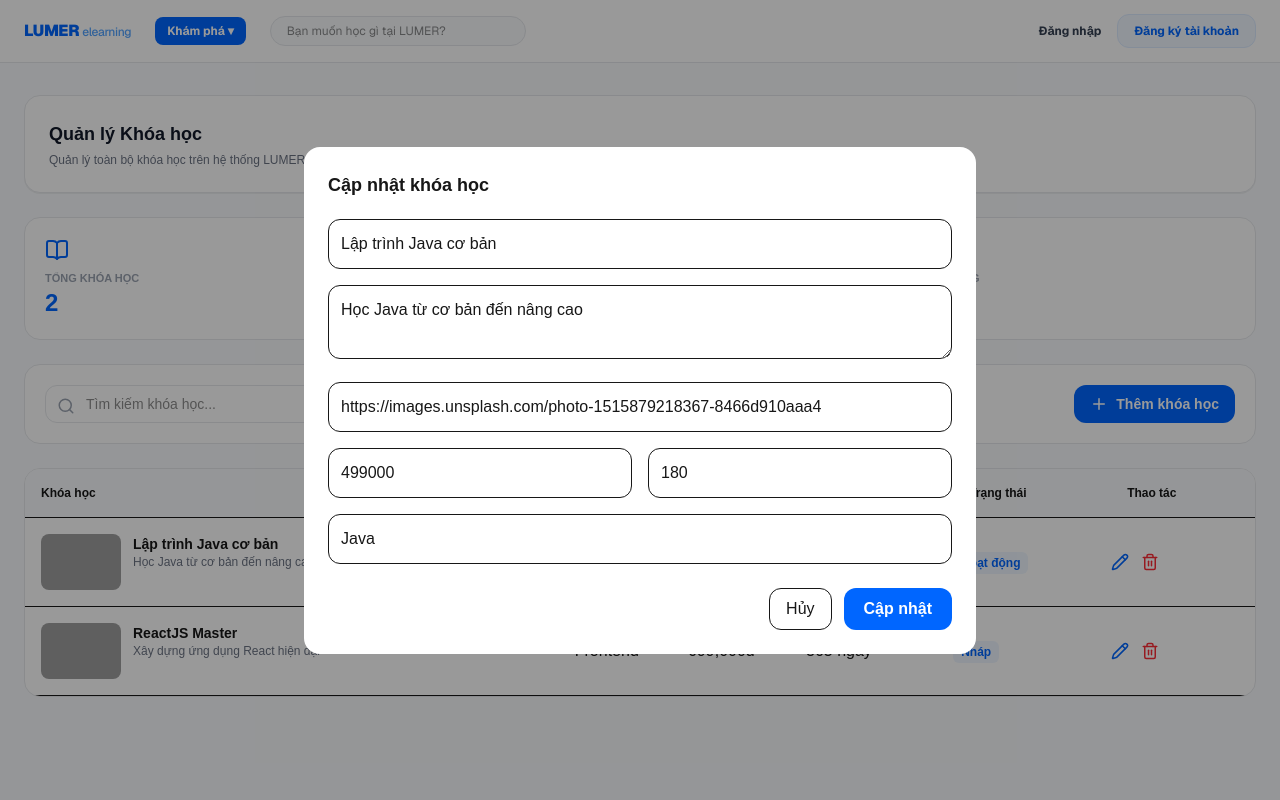
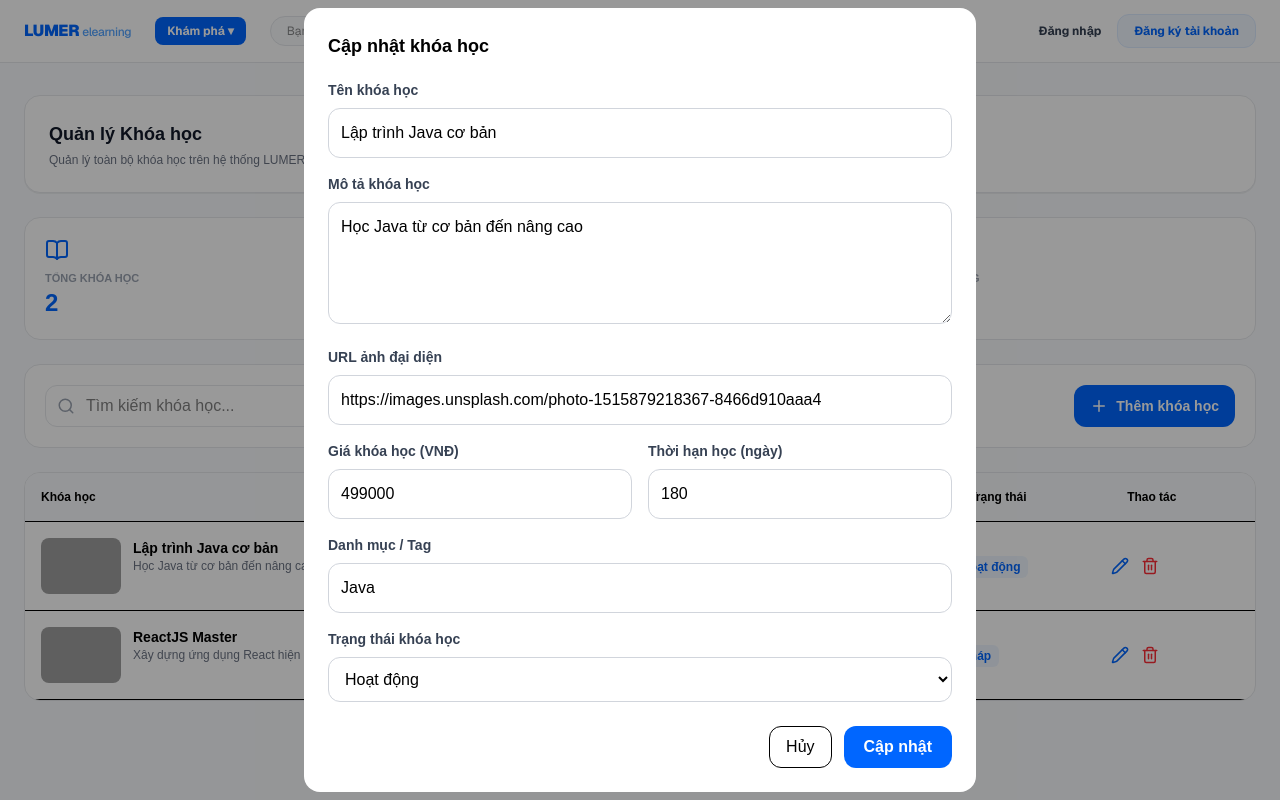
Before and after one commit to MKhuiii/Remote-Learning-LUMER, a Next.js app in the folder frontend/: page /training-management/course-management in a window 1280 px wide. Both pictures are taken after a click on the button 1120 px from the left and 561 px from the top of the page. Built offline with nearby package versions, Linux system fonts and the light colour scheme; grey boxes are pictures that could not be loaded.

Commit message:
Them label

```diff
--- a/frontend/src/app/training-management/course-management/page.tsx
+++ b/frontend/src/app/training-management/course-management/page.tsx
@@ -171,7 +171,7 @@ export default function CourseManagementPage() {
               value={keyword}
               onChange={(e) => setKeyword(e.target.value)}
               placeholder="Tìm kiếm khóa học..."
-              className="w-full border border-gray-200 rounded-xl pl-10 pr-4 py-2 text-sm"
+              className="w-full border border-gray-200 rounded-xl pl-10 pr-4 py-2 text-black"
             />
           </div>
 
@@ -185,7 +185,7 @@ export default function CourseManagementPage() {
         </div>
 
         {/* Table */}
-        <div className="bg-white border border-gray-200 rounded-2xl overflow-hidden">
+        <div className="bg-white border border-gray-200 rounded-2xl overflow-hidden text-black">
           <table className="w-full">
             <thead className="bg-slate-50 border-b">
               <tr>
@@ -198,7 +198,7 @@ export default function CourseManagementPage() {
               </tr>
             </thead>
 
-            <tbody>
+            <tbody className="text-black">
               {filteredCourses.map((course) => (
                 <tr key={course.id} className="border-b">
                   <td className="p-4">
@@ -256,15 +256,19 @@ export default function CourseManagementPage() {
 
         {/* Modal */}
         {showModal && (
-          <div className="fixed inset-0 bg-black/40 flex items-center justify-center z-50">
+          <div className="fixed inset-0 bg-black/40 flex items-center justify-center z-50 text-black">
             <div className="bg-white w-full max-w-2xl rounded-2xl p-6">
               <h2 className="font-black text-lg mb-5">
                 {editing ? "Cập nhật khóa học" : "Thêm khóa học"}
               </h2>
 
               <div className="space-y-4">
+                {/* Tên khóa học */}
+                <div>
+                  <label className="block text-sm font-semibold text-gray-700 mb-2">
+                    Tên khóa học
+                  </label>
                   <input
-                  placeholder="Tên khóa học"
                     value={form.title}
                     onChange={(e) =>
                       setForm({
@@ -272,11 +276,17 @@ export default function CourseManagementPage() {
                         title: e.target.value,
                       })
                     }
-                  className="w-full border rounded-xl p-3"
+                    className="w-full border border-gray-300 rounded-xl p-3 focus:ring-2 focus:ring-[#0066FF] focus:outline-none"
                   />
+                </div>
 
+                {/* Mô tả */}
+                <div>
+                  <label className="block text-sm font-semibold text-gray-700 mb-2">
+                    Mô tả khóa học
+                  </label>
                   <textarea
-                  placeholder="Mô tả"
+                    rows={4}
                     value={form.description}
                     onChange={(e) =>
                       setForm({
@@ -284,11 +294,16 @@ export default function CourseManagementPage() {
                         description: e.target.value,
                       })
                     }
-                  className="w-full border rounded-xl p-3"
+                    className="w-full border border-gray-300 rounded-xl p-3 focus:ring-2 focus:ring-[#0066FF] focus:outline-none"
                   />
+                </div>
 
+                {/* Ảnh */}
+                <div>
+                  <label className="block text-sm font-semibold text-gray-700 mb-2">
+                    URL ảnh đại diện
+                  </label>
                   <input
-                  placeholder="URL ảnh"
                     value={form.image}
                     onChange={(e) =>
                       setForm({
@@ -296,13 +311,18 @@ export default function CourseManagementPage() {
                         image: e.target.value,
                       })
                     }
-                  className="w-full border rounded-xl p-3"
+                    className="w-full border border-gray-300 rounded-xl p-3 focus:ring-2 focus:ring-[#0066FF] focus:outline-none"
                   />
+                </div>
 
-                <div className="grid grid-cols-2 gap-4">
+                <div className="grid md:grid-cols-2 gap-4">
+                  {/* Giá */}
+                  <div>
+                    <label className="block text-sm font-semibold text-gray-700 mb-2">
+                      Giá khóa học (VNĐ)
+                    </label>
                     <input
                       type="number"
-                    placeholder="Giá"
                       value={form.price}
                       onChange={(e) =>
                         setForm({
@@ -310,12 +330,17 @@ export default function CourseManagementPage() {
                           price: Number(e.target.value),
                         })
                       }
-                    className="border rounded-xl p-3"
+                      className="w-full border border-gray-300 rounded-xl p-3 focus:ring-2 focus:ring-[#0066FF] focus:outline-none"
                     />
+                  </div>
 
+                  {/* Thời hạn */}
+                  <div>
+                    <label className="block text-sm font-semibold text-gray-700 mb-2">
+                      Thời hạn học (ngày)
+                    </label>
                     <input
                       type="number"
-                    placeholder="Thời hạn"
                       value={form.duration}
                       onChange={(e) =>
                         setForm({
@@ -323,12 +348,17 @@ export default function CourseManagementPage() {
                           duration: Number(e.target.value),
                         })
                       }
-                    className="border rounded-xl p-3"
+                      className="w-full border border-gray-300 rounded-xl p-3 focus:ring-2 focus:ring-[#0066FF] focus:outline-none"
                     />
                   </div>
+                </div>
 
+                {/* Tag */}
+                <div>
+                  <label className="block text-sm font-semibold text-gray-700 mb-2">
+                    Danh mục / Tag
+                  </label>
                   <input
-                  placeholder="Tag"
                     value={form.tag}
                     onChange={(e) =>
                       setForm({
@@ -336,8 +366,31 @@ export default function CourseManagementPage() {
                         tag: e.target.value,
                       })
                     }
-                  className="w-full border rounded-xl p-3"
+                    className="w-full border border-gray-300 rounded-xl p-3 focus:ring-2 focus:ring-[#0066FF] focus:outline-none"
                   />
+                </div>
+
+                {/* Trạng thái */}
+                <div>
+                  <label className="block text-sm font-semibold text-gray-700 mb-2">
+                    Trạng thái khóa học
+                  </label>
+
+                  <select
+                    value={form.status}
+                    onChange={(e) =>
+                      setForm({
+                        ...form,
+                        status: e.target.value as Course["status"],
+                      })
+                    }
+                    className="w-full border border-gray-300 rounded-xl p-3 focus:ring-2 focus:ring-[#0066FF] focus:outline-none"
+                  >
+                    <option value="Hoạt động">Hoạt động</option>
+                    <option value="Nháp">Nháp</option>
+                    <option value="Ẩn">Ẩn</option>
+                  </select>
+                </div>
               </div>
 
               <div className="flex justify-end gap-3 mt-6">
```
Lines whose indentation alone changed are shown as unchanged.
